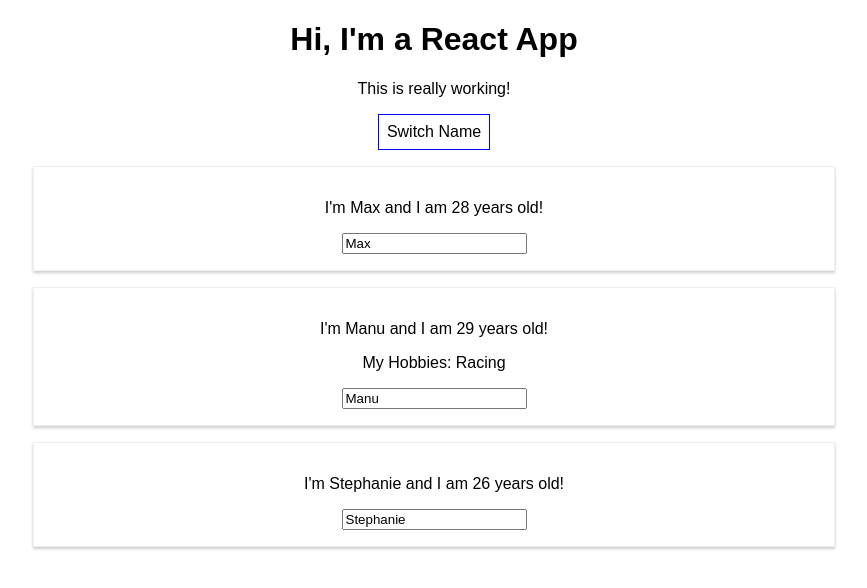
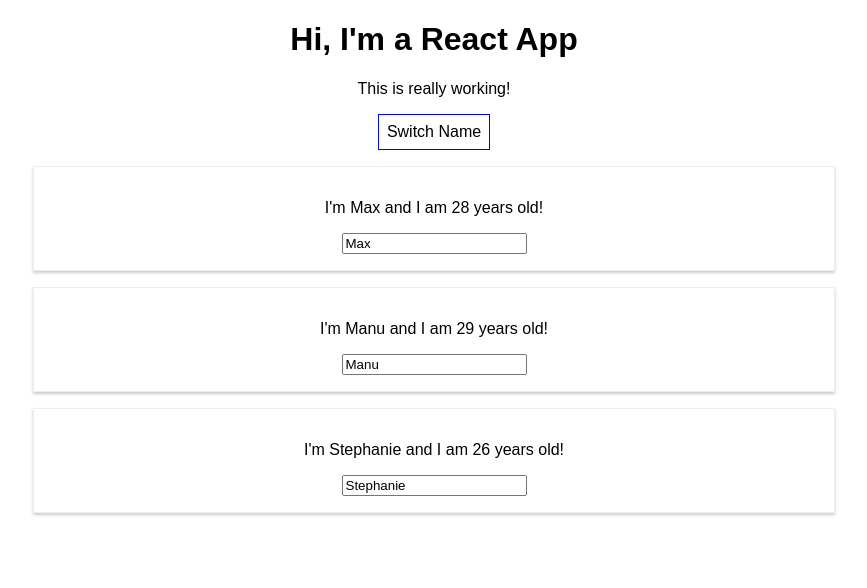
Before and after one commit to seanmcquaid/react-udemy-max, a React (Create React App) app: page / in a window 1280 px wide. Both pictures are taken after a click on the button "Switch Name". Shown: the top 588 px of the page, without its empty margins (206-1073 px from the left). Built offline with nearby package versions, Linux system fonts and the light colour scheme.

Commit message:
utilized map for the person components

```diff
--- a/src/App.js
+++ b/src/App.js
@@ -56,22 +56,12 @@ class App extends Component {
     if(this.state.showPersons){
       persons = (
         <div>
-          <Person
-            name={this.state.persons[0].name}
-            age={this.state.persons[0].age}
-          />
-          <Person
-            name={this.state.persons[1].name}
-            age={this.state.persons[1].age}
-            click={this.switchNameHandler.bind(this, 'Suzy')}
-            changed={this.nameChangedHandler}
-          >
-            My Hobbies: Racing
-          </Person>
-          <Person
-            name={this.state.persons[2].name}
-            age={this.state.persons[2].age}
-          />
+          {this.state.persons.map((person)=>{
+            return <Person
+            name={person.name}
+            age={person.age}
+            />
+          })}
         </div>
       )
     }
```
